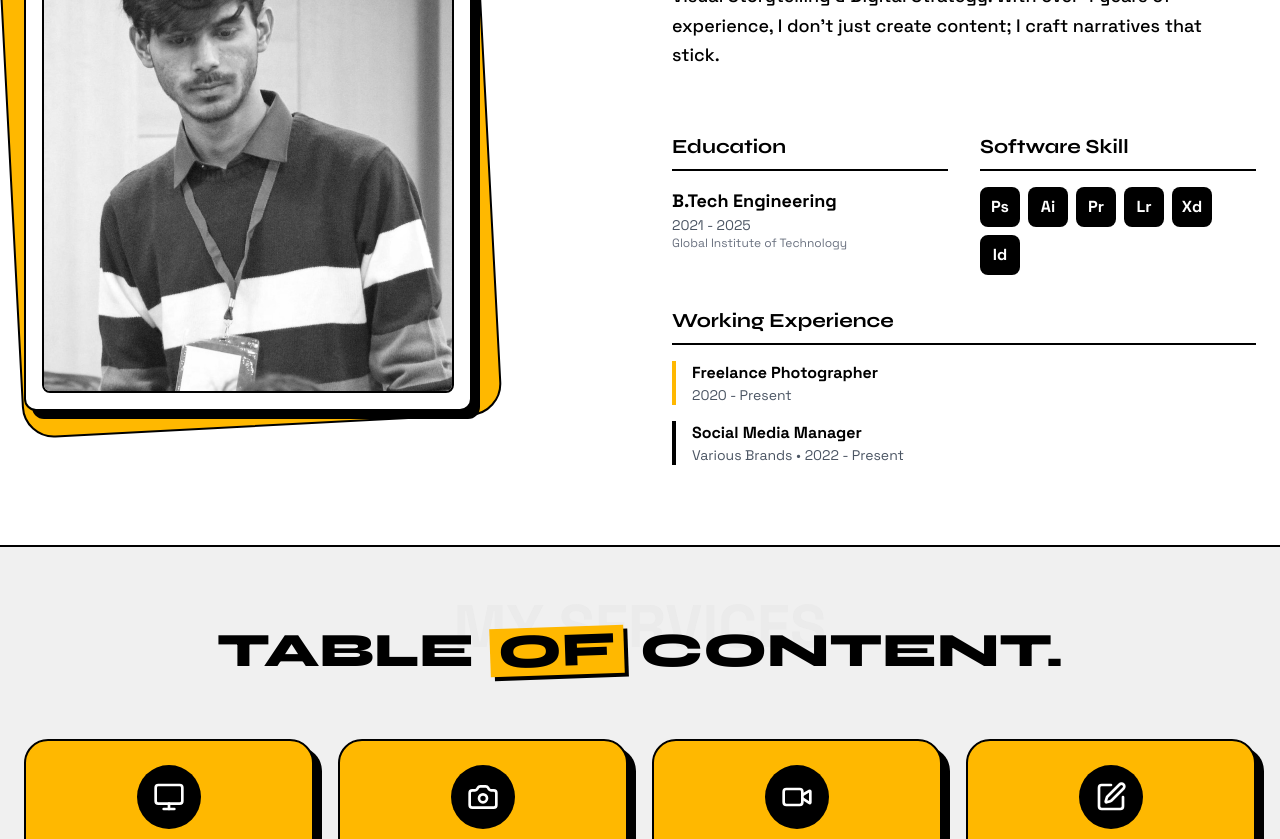
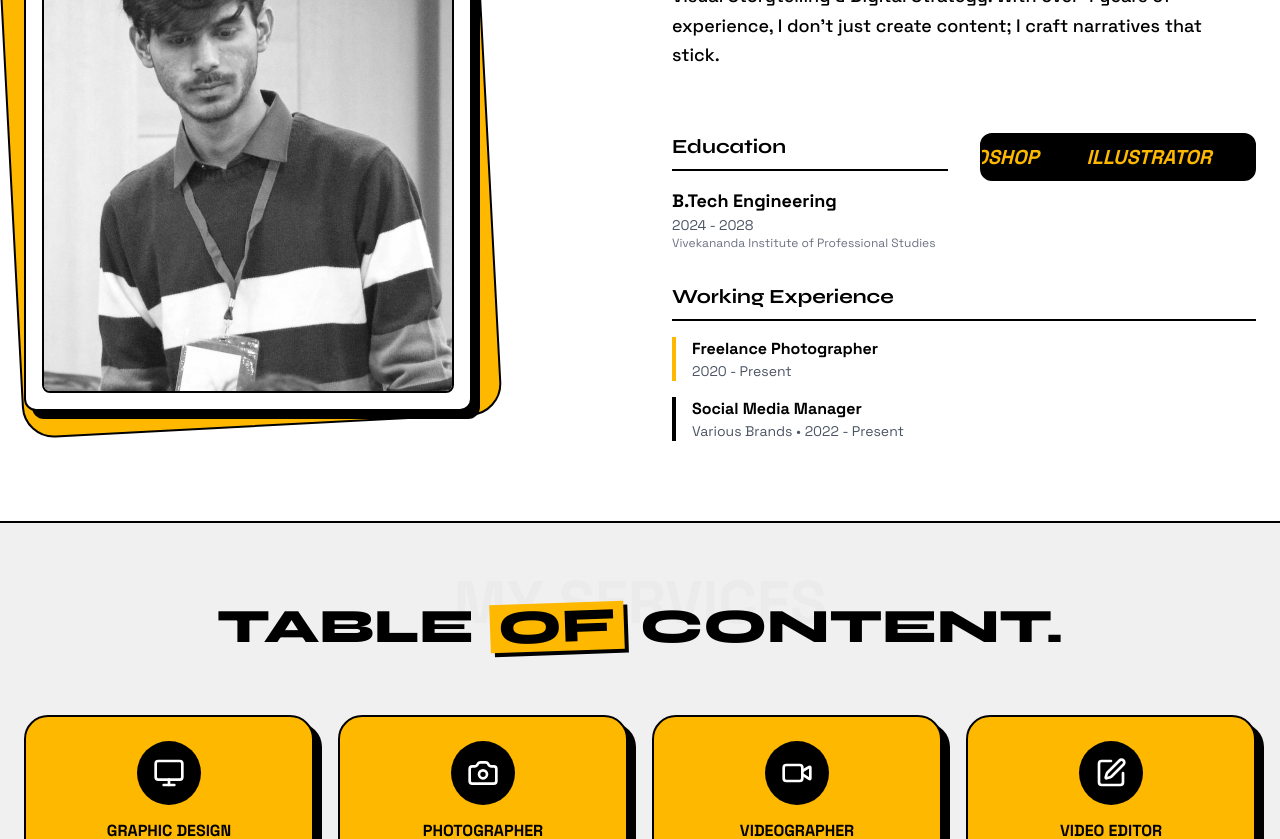
Before and after one commit to Kakupro/Portfolio, a Next.js app: page / in a window 1280 px wide. Shown: the part 1020-1859 px from the top of the page. Built offline with nearby package versions, Linux system fonts and the light colour scheme.

Commit message:
Enhance UI: Add scrolling skill marquee, update education to VIPS, location to Delhi

```diff
--- a/src/app/globals.css
+++ b/src/app/globals.css
@@ -56,7 +56,16 @@ body::-webkit-scrollbar-thumb:hover {
   background: #e6a600;
 }
 
-a {
-  color: inherit;
-  text-decoration: none;
+@keyframes marquee {
+  0% {
+    transform: translateX(0%);
+  }
+
+  100% {
+    transform: translateX(-100%);
+  }
 }
+
+.animate-marquee {
+  animation: marquee 20s linear infinite;
+}
--- a/src/components/Hero.tsx
+++ b/src/components/Hero.tsx
@@ -118,21 +118,26 @@ export default function Hero() {
                                 <div className="space-y-4">
                                     <div>
                                         <p className="font-bold text-lg">B.Tech Engineering</p>
-                                        <p className="text-sm text-gray-600">2021 - 2025</p>
-                                        <p className="text-xs text-gray-500">Global Institute of Technology</p>
+                                        <p className="text-sm text-gray-600">2024 - 2028</p>
+                                        <p className="text-xs text-gray-500">Vivekananda Institute of Professional Studies</p>
                                     </div>
                                 </div>
                             </div>
 
                             {/* Software Skills */}
                             <div>
-                                <h3 className="text-xl font-bold border-b-2 border-black pb-2 mb-4">Software Skill</h3>
-                                <div className="flex flex-wrap gap-2">
-                                    {['Ps', 'Ai', 'Pr', 'Lr', 'Xd', 'Id'].map((tech) => (
-                                        <span key={tech} className="w-10 h-10 flex items-center justify-center bg-black text-white font-bold rounded-lg hover:bg-[#ffb800] hover:text-black transition-colors cursor-default">
-                                            {tech}
-                                        </span>
-                                    ))}
+                                <div className="overflow-hidden border-2 border-black rounded-xl bg-black py-2">
+                                    <div className="flex animate-marquee whitespace-nowrap">
+                                        {[...Array(2)].map((_, i) => (
+                                            <div key={i} className="flex gap-4 mx-4">
+                                                {['PHOTOSHOP', 'ILLUSTRATOR', 'PREMIERE PRO', 'LIGHTROOM', 'ZBRUSH', 'AFTER EFFECTS', 'FIGMA', 'BLENDER'].map((tech) => (
+                                                    <span key={tech} className="text-[#ffb800] font-black text-xl italic mx-4 uppercase">
+                                                        {tech}
+                                                    </span>
+                                                ))}
+                                            </div>
+                                        ))}
+                                    </div>
                                 </div>
                             </div>
                         </div>
@@ -196,7 +201,7 @@ export default function Hero() {
                         <div className="space-y-6 text-lg font-medium">
                             <ContactRow icon={<Mail />} label="arpitkumar@example.com" />
                             <ContactRow icon={<Phone />} label="+91 98765 43210" />
-                            <ContactRow icon={<MapPin />} label="West Bengal, India" />
+                            <ContactRow icon={<MapPin />} label="Delhi, India" />
                         </div>
 
                         <Link href="mailto:arpitkumar@example.com" className="inline-block px-8 py-4 bg-black text-white font-bold text-xl rounded-lg hover:bg-[#ffb800] hover:text-black hover:shadow-[8px_8px_0px_0px_rgba(0,0,0,1)] transition-all transform hover:-translate-y-1 border-2 border-transparent hover:border-black">
```
